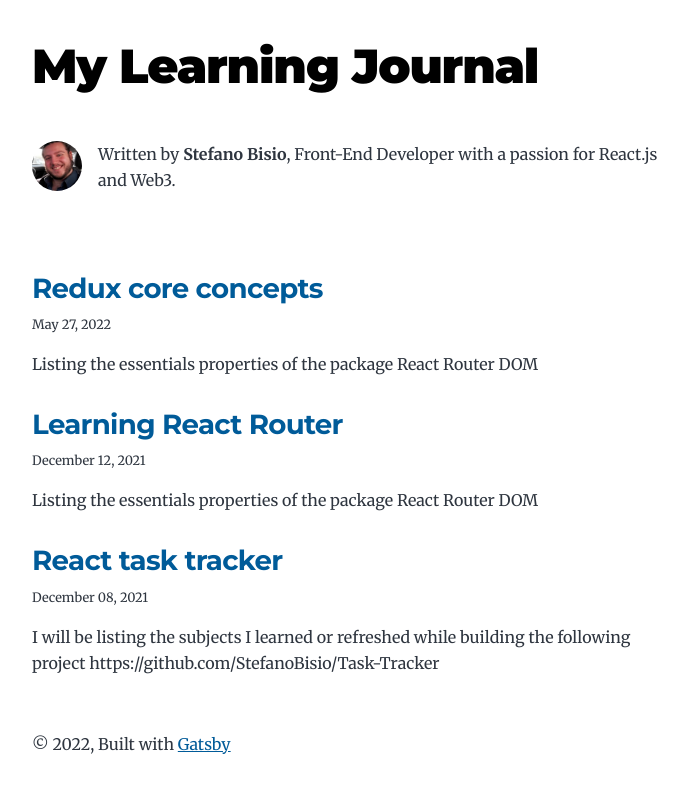
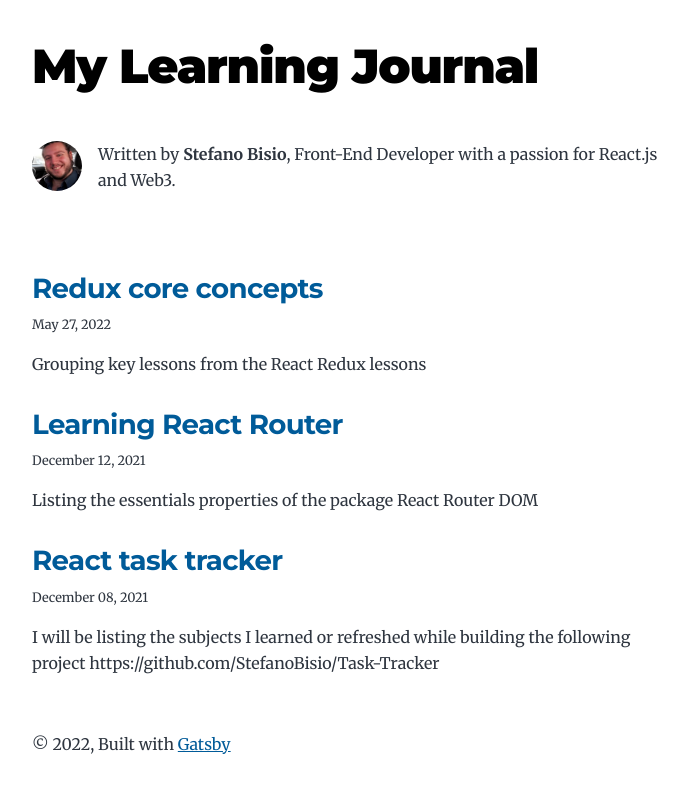
Before and after one commit to StefanoBisio/Learning-Journal, a Gatsby site: page / in a window 1280 px wide. Shown: the whole page, without its empty margins (292-980 px from the left). Built offline with nearby package versions, Linux system fonts and the light colour scheme; Gatsby itself is replaced by a stand-in of ours.

Commit message:
fix redux article description

```diff
--- a/content/blog/redux-core-concepts/index.md
+++ b/content/blog/redux-core-concepts/index.md
@@ -1,7 +1,7 @@
 ---
 title: "Redux core concepts"
 date: "2022-05-27T00:28:03.284Z"
-description: "Listing the essentials properties of the package React Router DOM"
+description: "Grouping key lessons from the React Redux lessons"
 ---
 
 ## Redux
```
